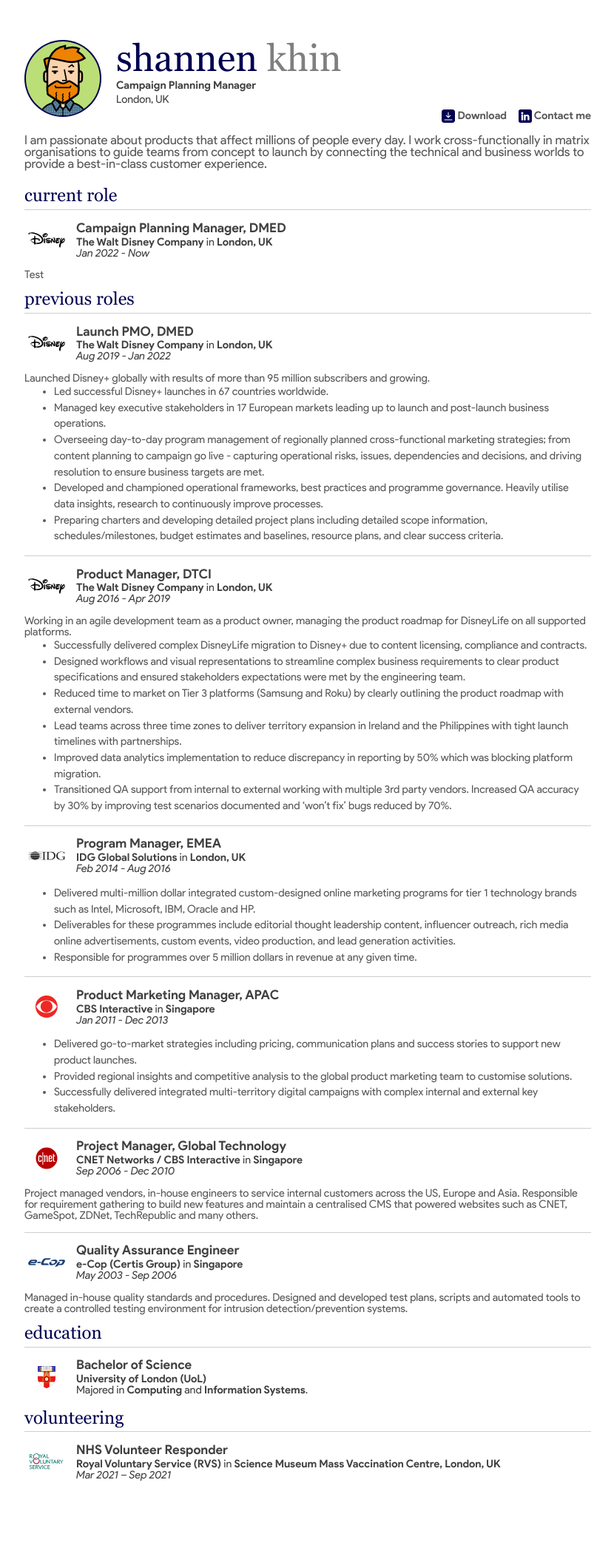
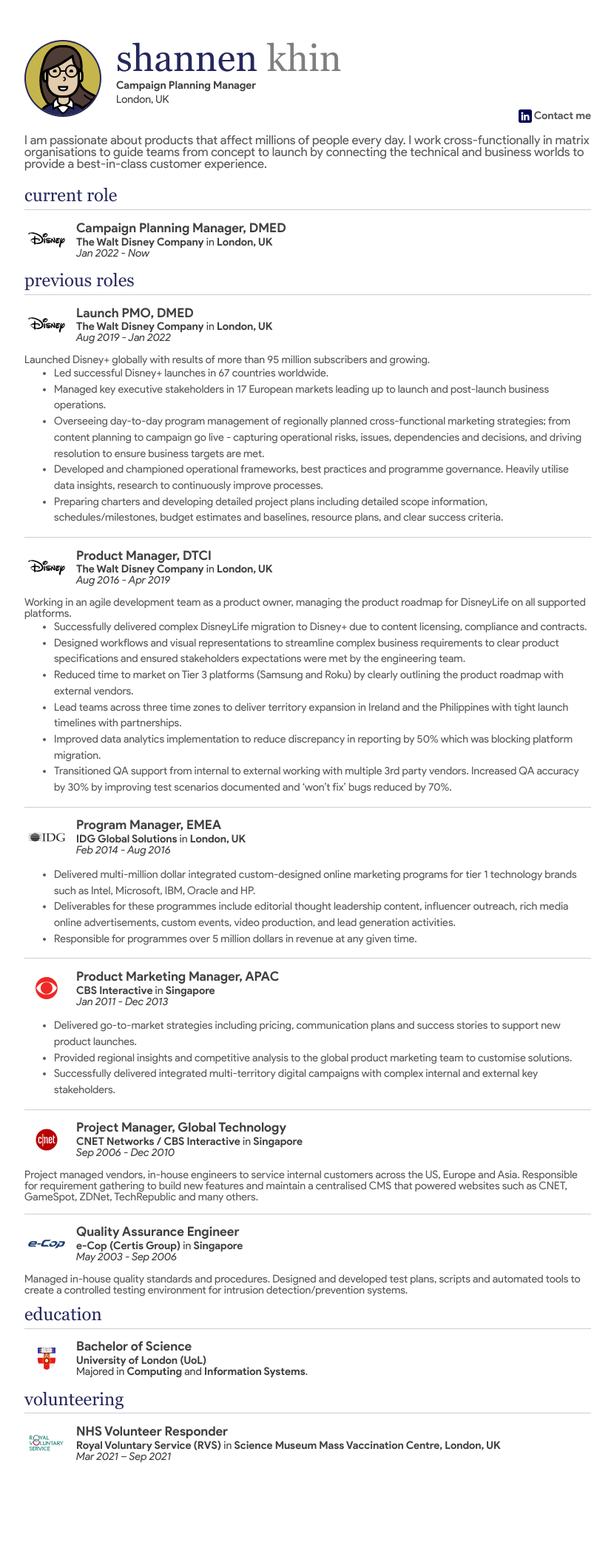
Before and after one commit to shannenkhin/shannenkhin.com, a Jekyll site: the page built from index.html, in a window 1280 px wide. Shown: the whole page at 74% size, without its empty margins (224-1054 px from the left). Built offline with Jekyll 4.4.1, drawn with Linux system fonts in a browser that asks for light colours; after the commit the page ends 2091 px from its top, so only the background shows below that.

Commit message:
Comment out CV download link, regenerate favicons and set accent colour

```diff
--- a/_config.yml
+++ b/_config.yml
@@ -12,11 +12,11 @@
 header_location: 'London, UK'
 
 menu:
-  -
-    icon: 'download'
-    text: 'Download'
-    link: '/assets/docs/shannen-khin-cv.pdf'
-    icon_alt: 'Download icon'
+#  -
+#    icon: 'download'
+#    text: 'Download'
+#    link: '/assets/docs/shannen-khin-cv.pdf'
+#    icon_alt: 'Download icon'
   -
     icon: 'linkedin'
     text: 'Contact me'
--- a/_sass/vars.scss
+++ b/_sass/vars.scss
@@ -2,7 +2,7 @@
 $font-serif: 'WebGeorgia', serif;
 $font-sans-serif: 'WebProductSans', sans-serif;
 
-$colour-accent: #000052FF;
+$colour-accent: #25285B;
 $colour-grayscale-1: #CECECE;
 $colour-grayscale-2: #7F7F7F;
 $colour-grayscale-3: #595959;
--- a/browserconfig.xml
+++ b/browserconfig.xml
@@ -3,7 +3,7 @@
     <msapplication>
         <tile>
             <square150x150logo src="/assets/images/favicon/mstile-150x150.png"/>
-            <TileColor>#da532c</TileColor>
+            <TileColor>#ffffff</TileColor>
         </tile>
     </msapplication>
 </browserconfig>
```
Also changed, not shown: _current_role/2022-01-disney-campaign.md (+0 -1 lines), assets/images/avatar.svg, assets/images/favicon/android-chrome-192x192.png, assets/images/favicon/android-chrome-512x512.png, assets/images/favicon/apple-touch-icon.png, assets/images/favicon/favicon-16x16.png, assets/images/favicon/favicon-32x32.png, assets/images/favicon/mstile-144x144.png, assets/images/favicon/mstile-150x150.png, assets/images/favicon/mstile-310x150.png, assets/images/favicon/mstile-310x310.png, assets/images/favicon/mstile-70x70.png, assets/images/favicon/safari-pinned-tab.svg, favicon.ico.
